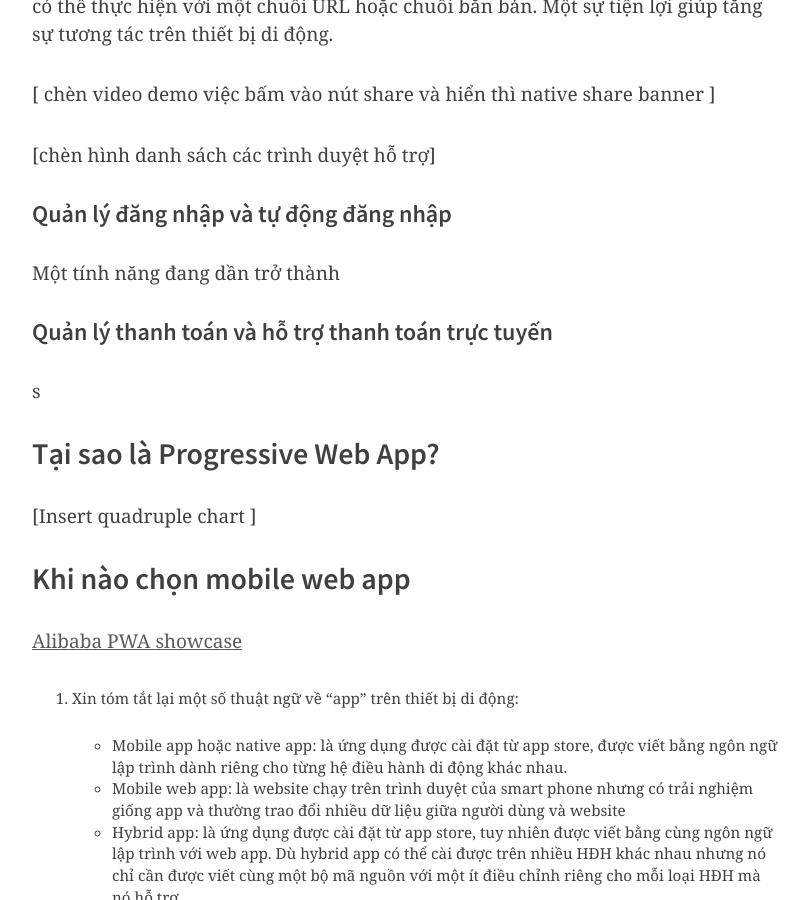
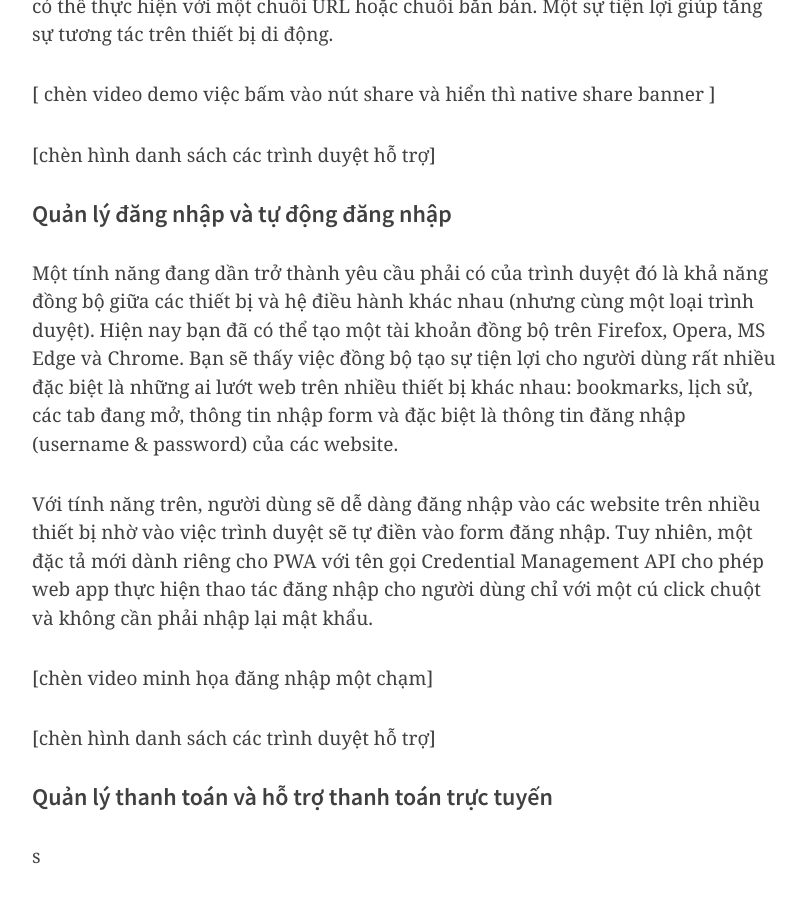
Before and after one commit to trongthanh/int3ractive.com, a Jekyll site: the page built from _posts/2018/2018-04-15-gioi-thieu-progressive-web-app.md, in a window 1280 px wide and 900 px high, scrolled down 5631 px. Shown: the whole window, without its empty margins (233-1042 px from the left). Built offline with Jekyll 4.4.1, drawn with Linux system fonts in a browser that asks for light colours; nearby versions of some CDN libraries; comment, search, counter and statistics services are not loaded; some of the changed text lies outside the part shown.

Commit message:
some writing progress

```diff
--- a/_posts/2018/2018-04-15-gioi-thieu-progressive-web-app.md
+++ b/_posts/2018/2018-04-15-gioi-thieu-progressive-web-app.md
@@ -126,8 +126,13 @@ Với PWA có sử dụng Web Share, khi bạm bấm vào nút share ngay trong
 
 ### Quản lý đăng nhập và tự động đăng nhập
 
-Một tính năng đang dần trở thành
+Một tính năng đang dần trở thành yêu cầu phải có của trình duyệt đó là khả năng đồng bộ giữa các thiết bị và hệ điều hành khác nhau (nhưng cùng một loại trình duyệt). Hiện nay bạn đã có thể tạo một tài khoản đồng bộ trên Firefox, Opera, MS Edge và Chrome. Bạn sẽ thấy việc đồng bộ tạo sự tiện lợi cho người dùng rất nhiều đặc biệt là những ai lướt web trên nhiều thiết bị khác nhau: bookmarks, lịch sử, các tab đang mở, thông tin nhập form và đặc biệt là thông tin đăng nhập (username & password) của các website.
 
+Với tính năng trên, người dùng sẽ dễ dàng đăng nhập vào các website trên nhiều thiết bị nhờ vào việc trình duyệt sẽ tự điền vào form đăng nhập. Tuy nhiên, một đặc tả mới dành riêng cho PWA với tên gọi Credential Management API cho phép web app thực hiện thao tác đăng nhập cho người dùng chỉ với một cú click chuột và không cần phải nhập lại mật khẩu.
+
+[chèn video minh họa đăng nhập một chạm]
+
+[chèn hình danh sách các trình duyệt hỗ trợ]
 
 ### Quản lý thanh toán và hỗ trợ thanh toán trực tuyến
 s
```
